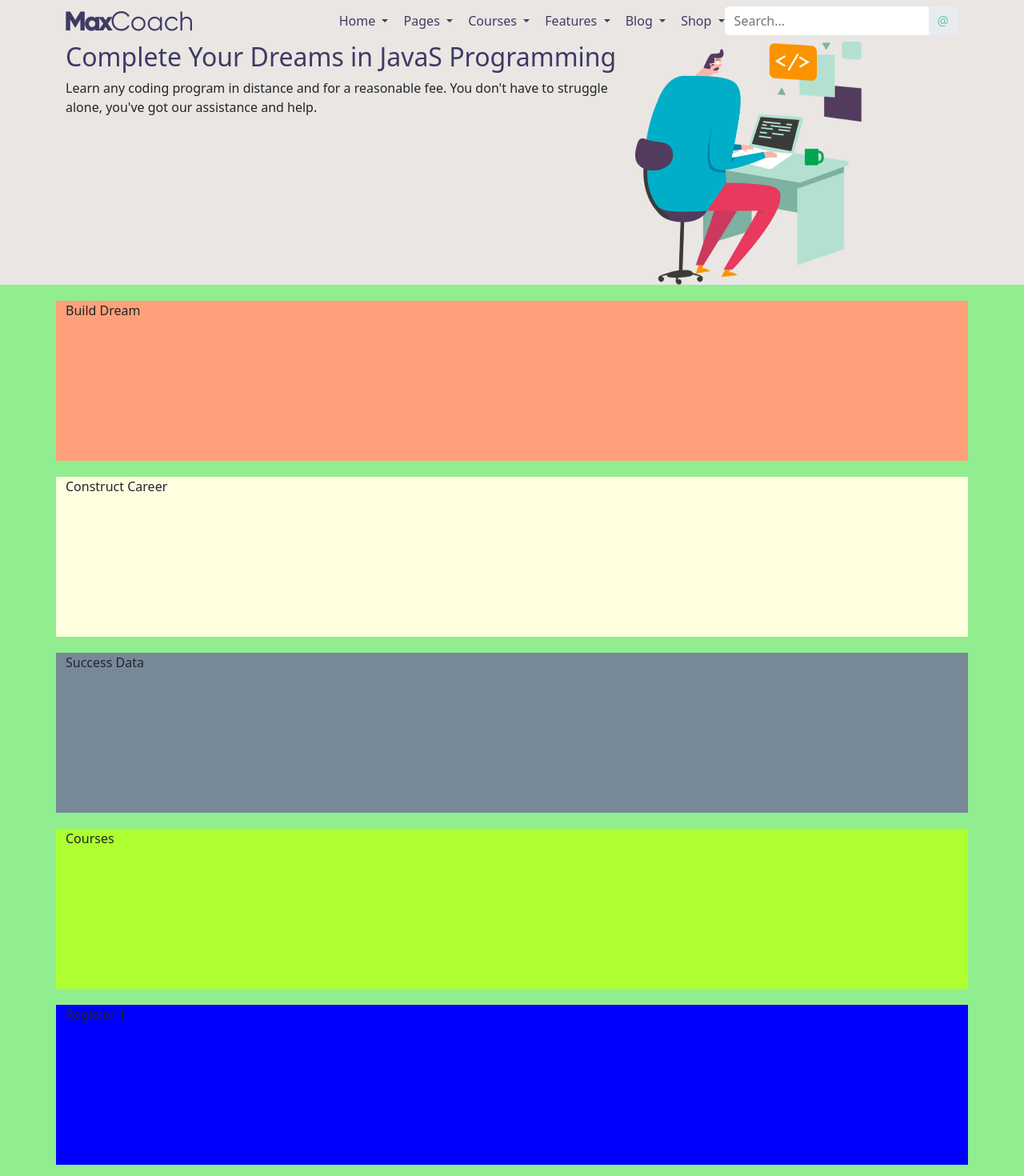
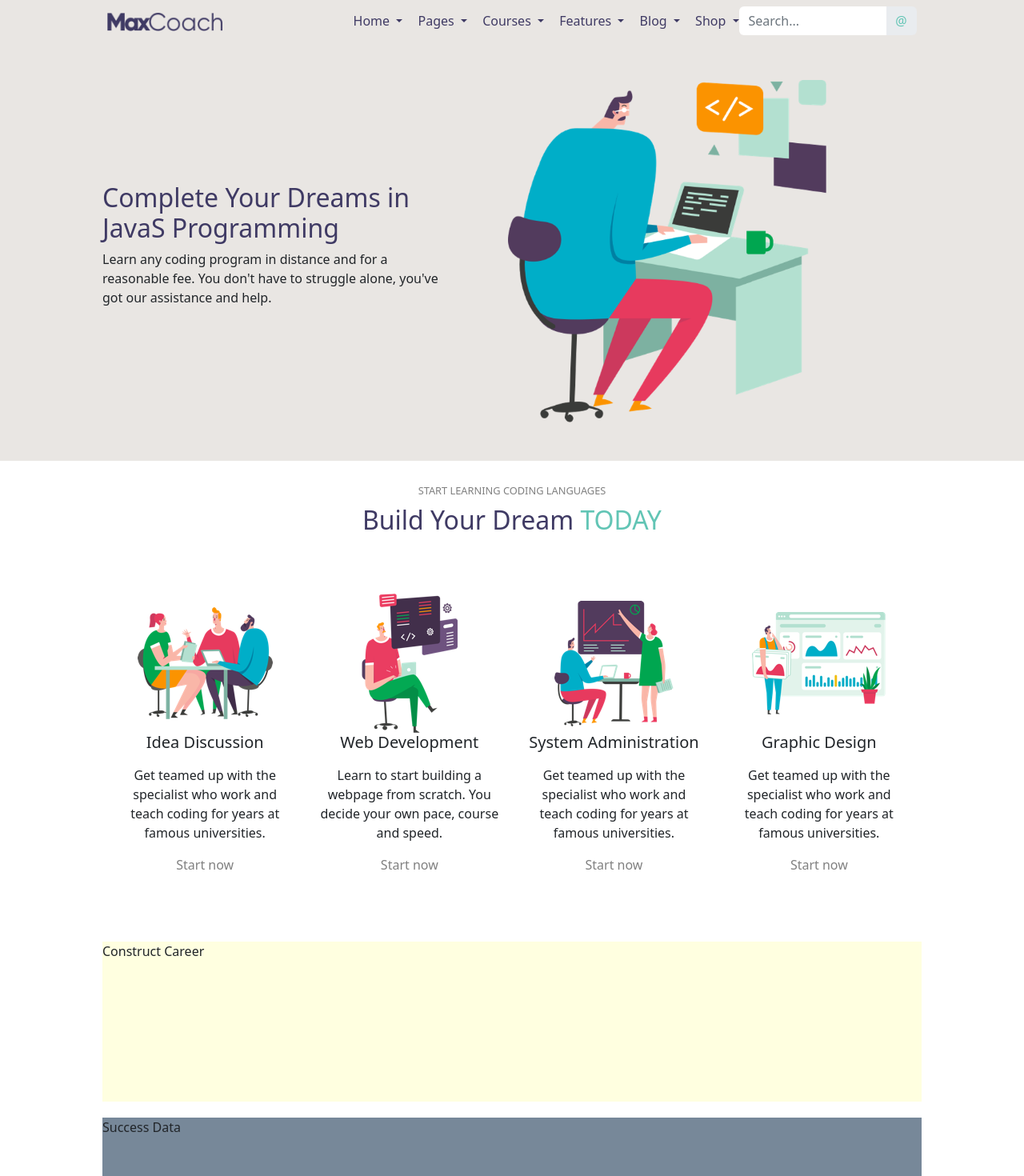
Before and after one commit to mirkosorrentino/proj-html-vuejs, a Vue app: page / in a window 1280 px wide. Shown: the top 1470 px of the page at 80% size. Built offline with nearby package versions, Linux system fonts and the light colour scheme.

Commit message:
Add: jumbotron and BuilDream section, modified container

```diff
--- a/src/components/AppHeader.vue
+++ b/src/components/AppHeader.vue
@@ -17,7 +17,7 @@ export default {
 
 <template>
     <header class="p-2">
-        <div class="container">
+        <div class="ms_container">
             <div class="ms_nav-bar d-flex align-items-center justify-content-between">
                 <div class="ms_logo">
                     <img src="../assets/images/dark-logo.png" alt="">
--- a/src/components/AppJumbotron.vue
+++ b/src/components/AppJumbotron.vue
@@ -11,13 +11,13 @@ export default {
 
 <template>
     <div class="ms_jumbotron">
-        <div class="container">
-            <div class="d-flex">
-                <div class="ms_jumbotext">
+        <div class="ms_container">
+            <div class="d-flex align-items-center justify-content-between">
+                <div class="ms_jumbotext col-5">
                     <h2>Complete Your Dreams in JavaS Programming</h2>
                     <p>Learn any coding program in distance and for a reasonable fee. You don't have to struggle alone, you've got our assistance and help.</p>
                 </div>
-                <div class="ms_jumboimage">
+                <div class="ms_jumboimage col-7">
                     <img src="../assets/images/home-5-hero-image.png" alt="">
                 </div>
             </div>
@@ -31,10 +31,12 @@ export default {
 
 .ms_jumbotron {
     width: 100%;
+    padding: 3rem 0;
     background-color: $header-color;
 
     img {
-        width: 70%;
+        width: 80%;
+        padding-left: 5rem;
     }
 }
 </style>
--- a/src/components/AppMain.vue
+++ b/src/components/AppMain.vue
@@ -50,7 +50,7 @@ main {
     width: 100%;
 
     // debug
-    background-color: lightgreen;
+    // background-color: lightgreen;
     padding: 20px 0;
 }
 </style>
--- a/src/components/main/AppCourses.vue
+++ b/src/components/main/AppCourses.vue
@@ -10,7 +10,7 @@ export default {
 </script>
 
 <template>
-    <div class="ms_courses container">
+    <div class="ms_courses ms_container">
         Courses
     </div>
 </template>
--- a/src/components/main/AppRegister.vue
+++ b/src/components/main/AppRegister.vue
@@ -10,10 +10,10 @@ export default {
 </script>
 
 <template>
-    <div class="ms_register container">
+    <div class="ms_register ms_container">
         Register 1
     </div>
-    <div class="ms_register container">
+    <div class="ms_register ms_container">
         Register 2
     </div>
 </template>
--- a/src/components/main/AppReviews.vue
+++ b/src/components/main/AppReviews.vue
@@ -10,7 +10,7 @@ export default {
 </script>
 
 <template>
-    <div class="ms_app-reviews container">
+    <div class="ms_app-reviews ms_container">
         App Reviews
     </div>
 </template>
--- a/src/components/main/BuildDream.vue
+++ b/src/components/main/BuildDream.vue
@@ -1,6 +1,11 @@
 <script>
+
+
 export default {
     name: "BuildDream",
+    components: {
+
+    },
     data(){
         return{
 
@@ -10,8 +15,47 @@ export default {
 </script>
 
 <template>
-    <div class="ms_build-dream container">
-        Build Dream
+    <div class="ms_build-dream ms_container">
+        <div class="ms_subtitle text-center py-2">Start learning coding languages</div>
+        <h2 class="text-center pb-5">Build Your Dream <span class="ms_green-title text-uppercase">today</span></h2>
+        <div class="grid d-flex pb-5">
+            <!-- first card -->
+            <div class="ms_card text-center p-3">
+                <img src="../../assets/images/home-5-image-box-01.png" alt="">
+                <h5 class="ms_card-title text-center">
+                    Idea Discussion
+                </h5>
+                <p class="ms_card-paragraph">Get teamed up with the specialist who work and teach coding for years at famous universities.</p>
+                <a href="" class="ms_start-now">Start now</a>
+            </div>
+            <!-- second card -->
+            <div class="ms_card text-center p-3">
+                <img src="../../assets/images/home-5-image-box-02.png" alt="">
+                <h5 class="ms_card-title">
+                    Web Development
+                </h5>
+                <p class="ms_card-paragraph">Learn to start building a webpage from scratch. You decide your own pace, course and speed.</p>
+                <a href="" class="ms_start-now">Start now</a>
+            </div>
+            <!-- third card -->
+            <div class="ms_card text-center p-3">
+                <img src="../../assets/images/home-5-image-box-03.png" alt="">
+                <h5 class="ms_card-title">
+                    System Administration
+                </h5>
+                <p class="ms_card-paragraph">Get teamed up with the specialist who work and teach coding for years at famous universities.</p>
+                <a href="" class="ms_start-now">Start now</a>
+            </div>
+            <!-- fourth card -->
+            <div class="ms_card text-center p-3">
+                <img src="../../assets/images/home-5-image-box-04.png" alt="">
+                <h5 class="ms_card-title">
+                    Graphic Design
+                </h5>
+                <p class="ms_card-paragraph">Get teamed up with the specialist who work and teach coding for years at famous universities.</p>
+                <a href="" class="ms_start-now">Start now</a>
+            </div>
+        </div>
     </div>
 </template>
 
@@ -21,7 +65,14 @@ export default {
 
 .ms_build-dream {
     // debug
-    height: 200px;
-    background-color: lightsalmon;
+    background-color: white;
+}
+.ms_card-paragraph {
+    font-weight: 200;
+    padding-top: .6rem;
+}
+.ms_start-now {
+    font-weight: 500;
+    color: gray;
 }
 </style>
--- a/src/components/main/ConstructCareer.vue
+++ b/src/components/main/ConstructCareer.vue
@@ -10,7 +10,7 @@ export default {
 </script>
 
 <template>
-    <div class="ms_construct-career container">
+    <div class="ms_construct-career ms_container">
         Construct Career
     </div>
 </template>
--- a/src/components/main/GetStarted.vue
+++ b/src/components/main/GetStarted.vue
@@ -10,7 +10,7 @@ export default {
 </script>
 
 <template>
-    <div class="ms_get-started container">
+    <div class="ms_get-started ms_container">
         Get Started
     </div>
 </template>
--- a/src/components/main/SuccessData.vue
+++ b/src/components/main/SuccessData.vue
@@ -10,7 +10,7 @@ export default {
 </script>
 
 <template>
-    <div class="ms_success-data container">
+    <div class="ms_success-data ms_container">
         Success Data
     </div>
 </template>
--- a/src/components/main/UpcomingEvents.vue
+++ b/src/components/main/UpcomingEvents.vue
@@ -10,7 +10,7 @@ export default {
 </script>
 
 <template>
-    <div class="ms_upcoming-events container">
+    <div class="ms_upcoming-events ms_container">
         Upcoming Events
     </div>
 </template>
--- a/src/styles/generals.scss
+++ b/src/styles/generals.scss
@@ -26,3 +26,19 @@ a {
 h2 {
     color: $blue-text;
 }
+
+.ms_container {
+    width: 80%;
+    margin: 0 auto;
+}
+
+.ms_subtitle {
+    text-transform: uppercase;
+    color: gray;
+    font-size: .8rem;
+}
+
+.ms_green-title {
+    font-weight: 300;
+    color: $green-btns;
+}
```
